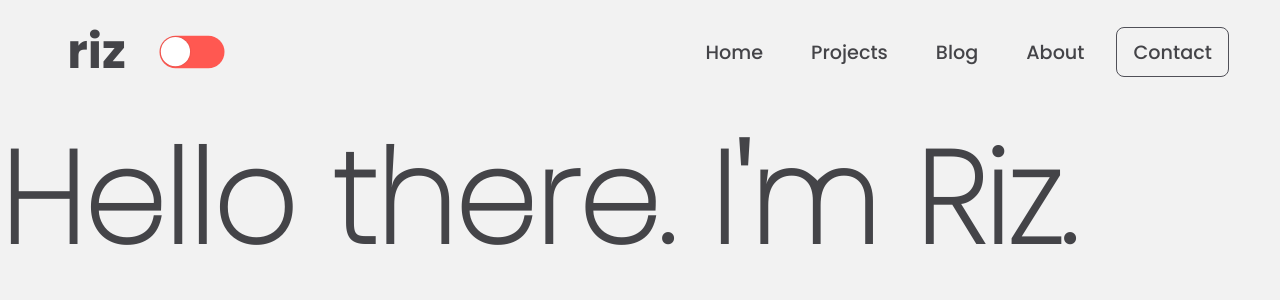
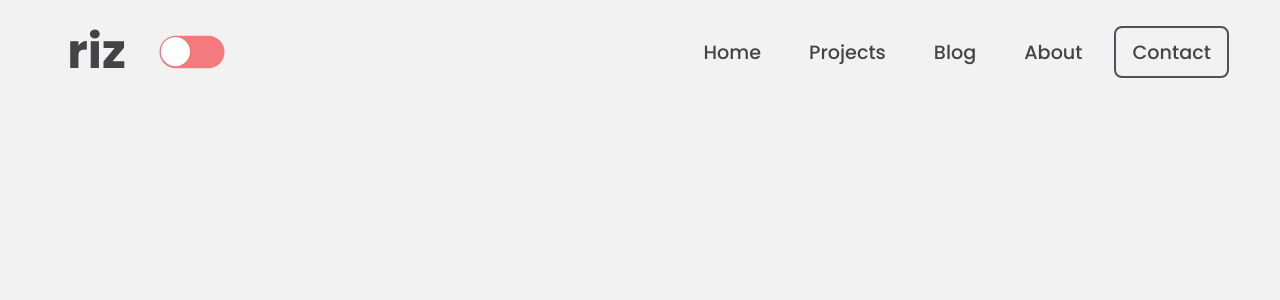
Before and after one commit to riz-l/riz-info, a React (Create React App) app: page / in a window 1280 px wide. Shown: the top 300 px of the page. Built offline with nearby package versions, Linux system fonts and the light colour scheme.

Commit message:
MASTER: Made color adjustments

```diff
--- a/src/App.js
+++ b/src/App.js
@@ -27,8 +27,6 @@ export default function App() {
       <Container>
         <Header />
         <Navigation />
-
-        <Heading>Hello there. I'm Riz.</Heading>
       </Container>
     </ThemeProvider>
   );
@@ -43,12 +41,3 @@ const Container = styled.div`
   width: 100%;
   min-width: 100vw;
 `;
-
-// Element: Heading
-const Heading = styled.h1`
-  color: ${(props) => props.theme.colors.global.textPrimary};
-  font-family: "PoppinsThin";
-  font-size: 8rem;
-  position: relative;
-  transition: all 100ms linear;
-`;
--- a/src/app/components/Header/Header.elements.js
+++ b/src/app/components/Header/Header.elements.js
@@ -96,7 +96,7 @@ export const NavItem = styled(NavLink).attrs({ activeClassName })`
   transition: all 100ms linear;
 
   &:last-of-type {
-    border: 1px solid ${(props) => props.theme.colors.global.textSecondary};
+    border: 2px solid ${(props) => props.theme.colors.global.textSecondary};
     border-radius: 8px;
     margin: 0 0 0 8px;
     transition: all 100ms linear;
@@ -107,7 +107,7 @@ export const NavItem = styled(NavLink).attrs({ activeClassName })`
     transition: all 100ms linear;
 
     &:last-of-type {
-      border: 1px solid ${(props) => props.theme.colors.global.highlightPrimary};
+      border: 2px solid ${(props) => props.theme.colors.global.highlightPrimary};
       transition: all 100ms linear;
     }
   }
--- a/src/app/components/ThemeToggle/ThemeToggle.elements.js
+++ b/src/app/components/ThemeToggle/ThemeToggle.elements.js
@@ -13,7 +13,7 @@ export const Button = styled.span``;
 // Styled: Label
 export const Label = styled.label`
   align-items: center;
-  background: #ff5851;
+  background: #f57a7e;
   border-radius: 100px;
   cursor: pointer;
   display: flex;
--- a/src/index.css
+++ b/src/index.css
@@ -43,6 +43,7 @@ a {
 /*#region Fonts */
 /* Poppins: Black */
 @font-face {
+  font-display: swap;
   font-family: "PoppinsBlack";
   font-weight: 900;
   src: local("PoppinsBlack"),
@@ -51,6 +52,7 @@ a {
 
 /* Poppins: BlackItalic */
 @font-face {
+  font-display: swap;
   font-family: "PoppinsBlackItalic";
   font-style: italic;
   font-weight: 900;
@@ -60,6 +62,7 @@ a {
 
 /* Poppins: Bold */
 @font-face {
+  font-display: swap;
   font-family: "PoppinsBold";
   font-weight: 700;
   src: local("PoppinsBold"),
@@ -68,6 +71,7 @@ a {
 
 /* Poppins: BoldItalic */
 @font-face {
+  font-display: swap;
   font-family: "PoppinsBoldItalic";
   font-style: italic;
   font-weight: 700;
@@ -77,6 +81,7 @@ a {
 
 /* Poppins: ExtraBold */
 @font-face {
+  font-display: swap;
   font-family: "PoppinsExtraBold";
   font-weight: 800;
   src: local("PoppinsExtraBold"),
@@ -85,6 +90,7 @@ a {
 
 /* Poppins: ExtraBoldItalic */
 @font-face {
+  font-display: swap;
   font-family: "PoppinsExtraBoldItalic";
   font-style: italic;
   font-weight: 800;
@@ -94,6 +100,7 @@ a {
 
 /* Poppins: ExtraLight */
 @font-face {
+  font-display: swap;
   font-family: "PoppinsExtraLight";
   font-weight: 200;
   src: local("PoppinsExtraLight"),
@@ -102,6 +109,7 @@ a {
 
 /* Poppins: ExtraLightItalic */
 @font-face {
+  font-display: swap;
   font-family: "PoppinsExtraLightItalic";
   font-style: italic;
   font-weight: 200;
@@ -111,6 +119,7 @@ a {
 
 /* Poppins: Light */
 @font-face {
+  font-display: swap;
   font-family: "PoppinsLight";
   font-weight: 300;
   src: local("PoppinsLight"),
@@ -119,6 +128,7 @@ a {
 
 /* Poppins: LightItalic */
 @font-face {
+  font-display: swap;
   font-family: "PoppinsLightItalic";
   font-style: italic;
   font-weight: 300;
@@ -128,6 +138,7 @@ a {
 
 /* Poppins: Medium */
 @font-face {
+  font-display: swap;
   font-family: "PoppinsMedium";
   font-weight: 500;
   src: local("PoppinsMedium"),
@@ -136,6 +147,7 @@ a {
 
 /* Poppins: MediumItalic */
 @font-face {
+  font-display: swap;
   font-family: "PoppinsMediumItalic";
   font-weight: 500;
   src: local("PoppinsMediumItalic"),
@@ -144,6 +156,7 @@ a {
 
 /* Poppins: Regular */
 @font-face {
+  font-display: swap;
   font-family: "PoppinsRegular";
   font-weight: 400;
   src: local("PoppinsRegular"),
@@ -152,6 +165,7 @@ a {
 
 /* Poppins: RegularItalic */
 @font-face {
+  font-display: swap;
   font-family: "PoppinsRegularItalic";
   font-style: italic;
   font-weight: 400;
@@ -161,6 +175,7 @@ a {
 
 /* Poppins: SemiBold */
 @font-face {
+  font-display: swap;
   font-family: "PoppinsSemiBold";
   font-weight: 600;
   src: local("PoppinsSemiBold"),
@@ -169,6 +184,7 @@ a {
 
 /* Poppins: SemiBoldItalic */
 @font-face {
+  font-display: swap;
   font-family: "PoppinsSemiBoldItalic";
   font-style: italic;
   font-weight: 600;
@@ -178,6 +194,7 @@ a {
 
 /* Poppins: Thin */
 @font-face {
+  font-display: swap;
   font-family: "PoppinsThin";
   font-weight: 100;
   src: local("PoppinsThin"),
@@ -186,6 +203,7 @@ a {
 
 /* Poppins: ThinItalic */
 @font-face {
+  font-display: swap;
   font-family: "PoppinsThinItalic";
   font-style: italic;
   font-weight: 100;
```
